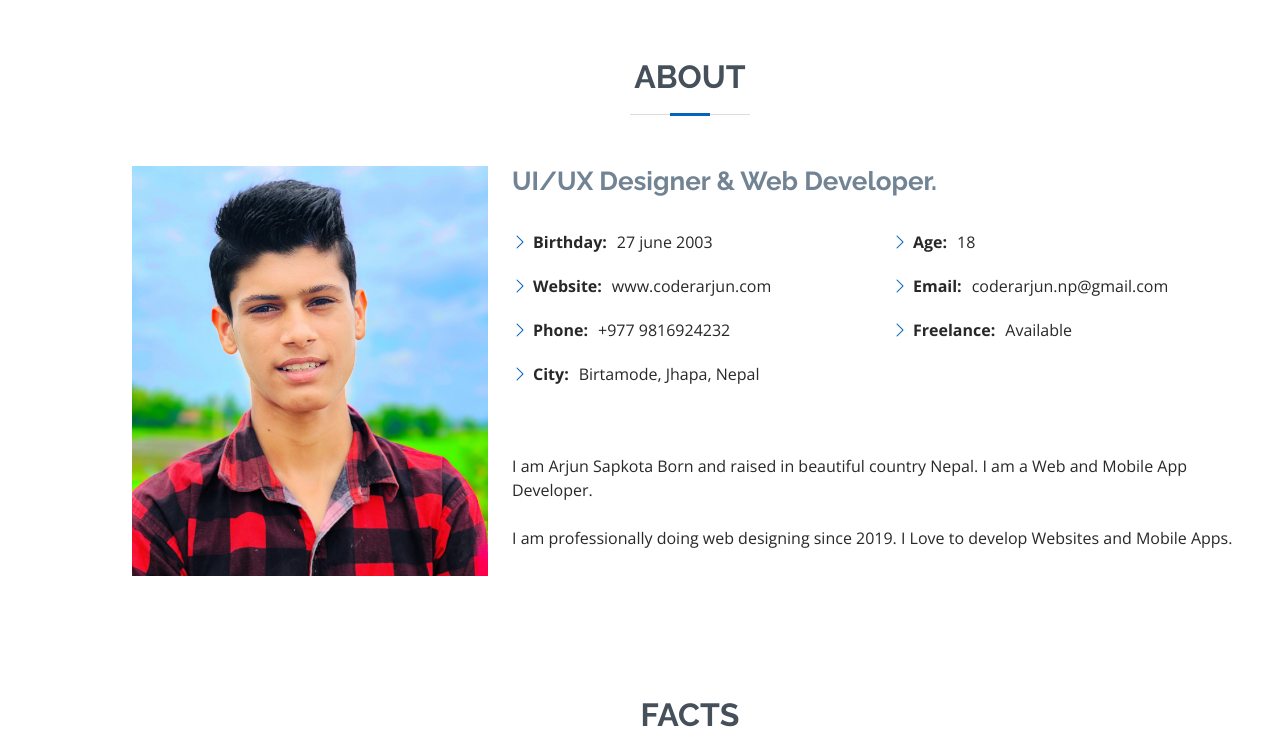
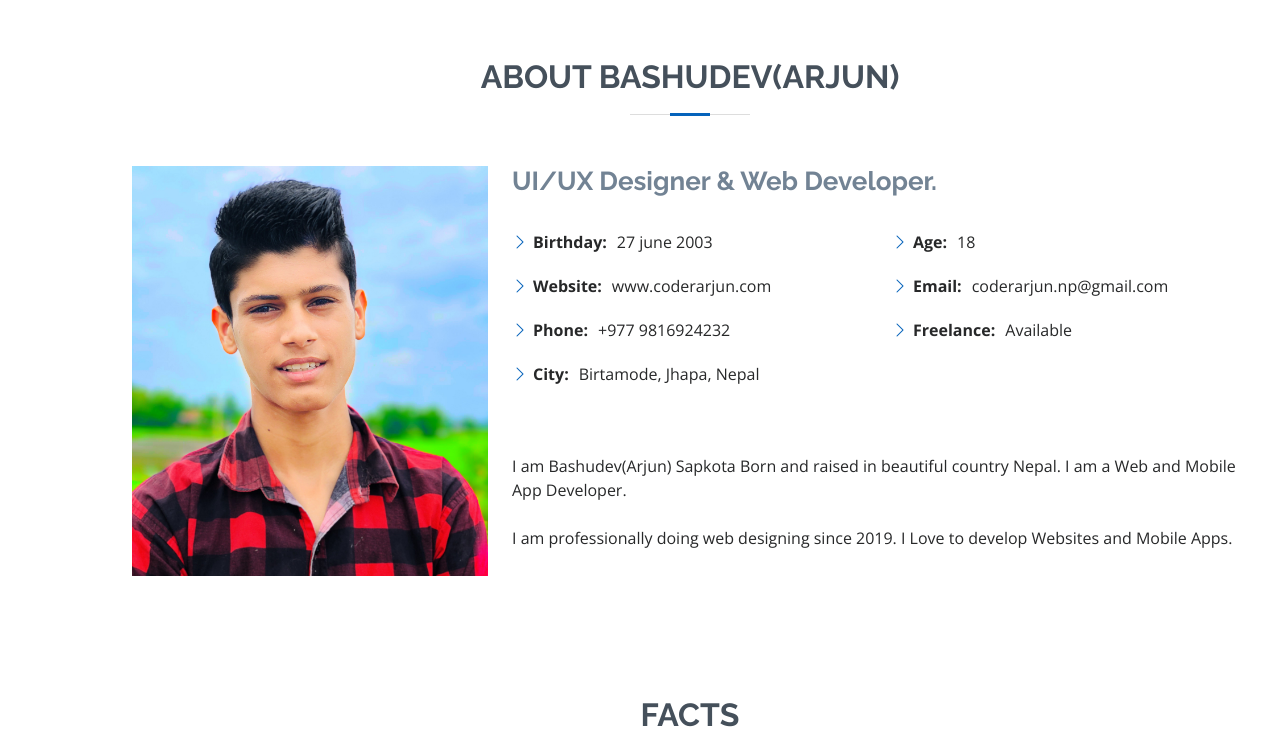
Before and after one commit to coderarjun/coderarjun.github.io, a plain HTML site: page index.html in a window 1280 px wide. Shown: the part 802-1552 px from the top of the page. Drawn offline with nearby package versions, Linux system fonts and the light colour scheme; a script that the page names is missing.

Commit message:
Update index.html

```diff
--- a/index.html
+++ b/index.html
@@ -84,7 +84,7 @@
       <div class="container" data-aos="fade-up">
 
         <div class="section-title">
-          <h2>About</h2>
+          <h2>About Bashudev(Arjun)</h2>
         </div>
 
         <div class="row">
@@ -112,7 +112,7 @@
               </div>
             </div>
             <p><br><br>
-              I am Arjun Sapkota Born and raised in beautiful country Nepal. I am a Web and Mobile App Developer.
+              I am Bashudev(Arjun) Sapkota Born and raised in beautiful country Nepal. I am a Web and Mobile App Developer.
             <br><br>I am professionally doing web designing since 2019. I Love to develop Websites and Mobile Apps.</p>
           </div>
         </div>
```
